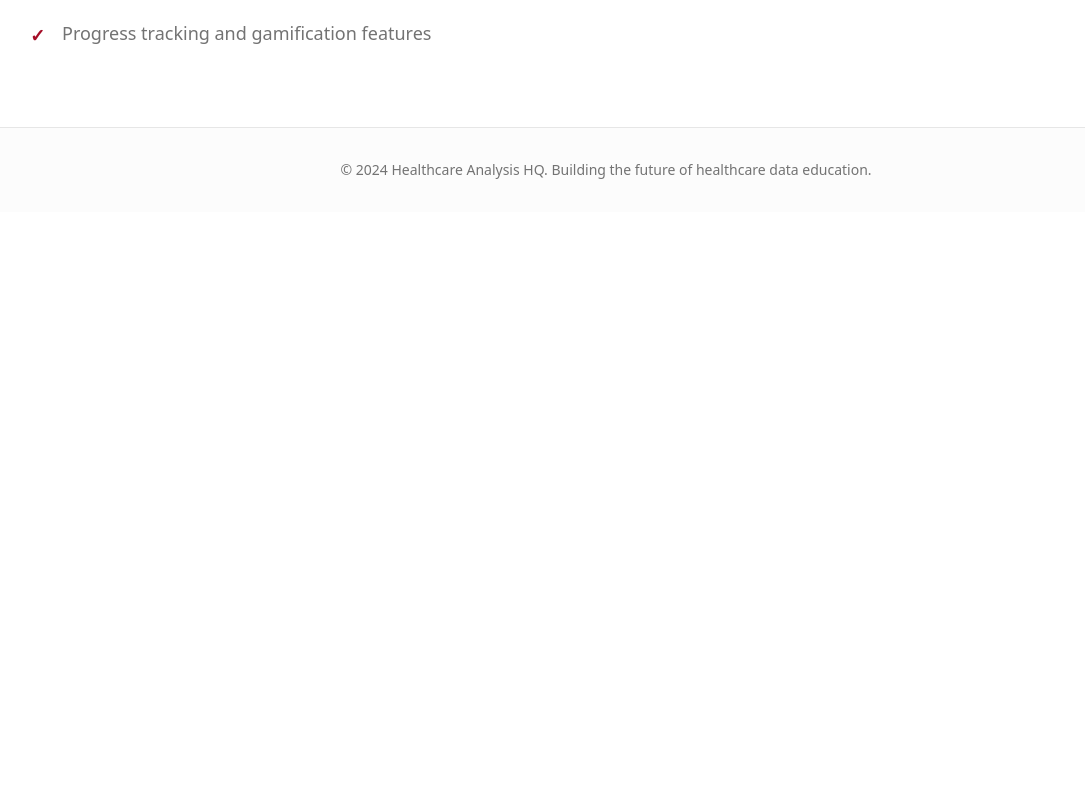
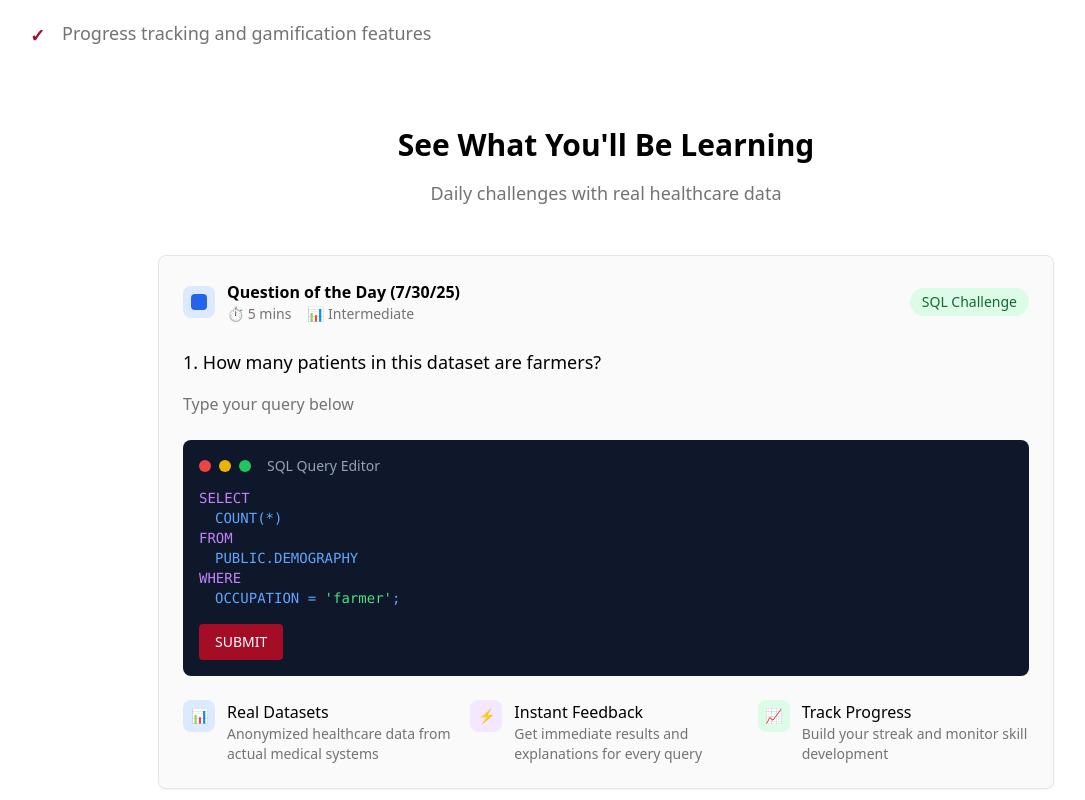
Before and after one commit to Agalyakarthik/curious-signup-page, a React (Vite) app: page / in a window 1280 px wide. Shown: the part 860-1660 px from the top of the page, without its empty margins (34-1119 px from the left). Before the commit the page ends 1072 px from the top, so only its background shows below. Built offline with nearby package versions, Linux system fonts and the light colour scheme.

Commit message:
Add SQL example to landing page
Add a SQL query example to the landing page to help users understand the functionality.

```diff
--- a/src/pages/Index.tsx
+++ b/src/pages/Index.tsx
@@ -65,6 +65,99 @@ const Index = () => {
             <InterestCapture />
           </div>
         </div>
+
+        {/* Example Section */}
+        <div className="max-w-4xl mx-auto mt-20">
+          <div className="text-center mb-12">
+            <h3 className="text-3xl font-bold text-foreground mb-4">
+              See What You'll Be Learning
+            </h3>
+            <p className="text-lg text-muted-foreground">
+              Daily challenges with real healthcare data
+            </p>
+          </div>
+
+          <div className="bg-card border border-border rounded-lg p-6 shadow-sm">
+            {/* Challenge Header */}
+            <div className="flex items-center justify-between mb-6">
+              <div className="flex items-center gap-3">
+                <div className="w-8 h-8 bg-blue-100 rounded-lg flex items-center justify-center">
+                  <div className="w-4 h-4 bg-blue-600 rounded"></div>
+                </div>
+                <div>
+                  <h4 className="font-semibold text-foreground">Question of the Day (7/30/25)</h4>
+                  <div className="flex items-center gap-4 text-sm text-muted-foreground">
+                    <span>⏱️ 5 mins</span>
+                    <span>📊 Intermediate</span>
+                  </div>
+                </div>
+              </div>
+              <div className="bg-green-100 text-green-800 px-3 py-1 rounded-full text-sm font-medium">
+                SQL Challenge
+              </div>
+            </div>
+
+            {/* Question */}
+            <div className="mb-6">
+              <h5 className="text-lg font-medium text-foreground mb-4">
+                1. How many patients in this dataset are farmers?
+              </h5>
+              <p className="text-muted-foreground mb-4">Type your query below</p>
+            </div>
+
+            {/* SQL Editor Mock */}
+            <div className="bg-slate-900 rounded-lg p-4 mb-6">
+              <div className="flex items-center gap-2 mb-3">
+                <div className="w-3 h-3 bg-red-500 rounded-full"></div>
+                <div className="w-3 h-3 bg-yellow-500 rounded-full"></div>
+                <div className="w-3 h-3 bg-green-500 rounded-full"></div>
+                <span className="text-slate-400 text-sm ml-2">SQL Query Editor</span>
+              </div>
+              <div className="font-mono text-sm">
+                <div className="text-purple-400">SELECT</div>
+                <div className="text-blue-400 ml-4">COUNT(*)</div>
+                <div className="text-purple-400">FROM</div>
+                <div className="text-blue-400 ml-4">PUBLIC.DEMOGRAPHY</div>
+                <div className="text-purple-400">WHERE</div>
+                <div className="text-blue-400 ml-4">OCCUPATION = <span className="text-green-400">'farmer'</span>;</div>
+              </div>
+              <button className="bg-primary hover:bg-primary/90 text-white px-4 py-2 rounded mt-4 text-sm font-medium">
+                SUBMIT
+              </button>
+            </div>
+
+            {/* Features */}
+            <div className="grid md:grid-cols-3 gap-4">
+              <div className="flex items-start gap-3">
+                <div className="w-8 h-8 bg-blue-100 rounded-lg flex items-center justify-center flex-shrink-0">
+                  <span className="text-blue-600 text-sm">📊</span>
+                </div>
+                <div>
+                  <h6 className="font-medium text-foreground">Real Datasets</h6>
+                  <p className="text-sm text-muted-foreground">Anonymized healthcare data from actual medical systems</p>
+                </div>
+              </div>
+              <div className="flex items-start gap-3">
+                <div className="w-8 h-8 bg-purple-100 rounded-lg flex items-center justify-center flex-shrink-0">
+                  <span className="text-purple-600 text-sm">⚡</span>
+                </div>
+                <div>
+                  <h6 className="font-medium text-foreground">Instant Feedback</h6>
+                  <p className="text-sm text-muted-foreground">Get immediate results and explanations for every query</p>
+                </div>
+              </div>
+              <div className="flex items-start gap-3">
+                <div className="w-8 h-8 bg-green-100 rounded-lg flex items-center justify-center flex-shrink-0">
+                  <span className="text-green-600 text-sm">📈</span>
+                </div>
+                <div>
+                  <h6 className="font-medium text-foreground">Track Progress</h6>
+                  <p className="text-sm text-muted-foreground">Build your streak and monitor skill development</p>
+                </div>
+              </div>
+            </div>
+          </div>
+        </div>
       </main>
 
       {/* Footer */}
```
